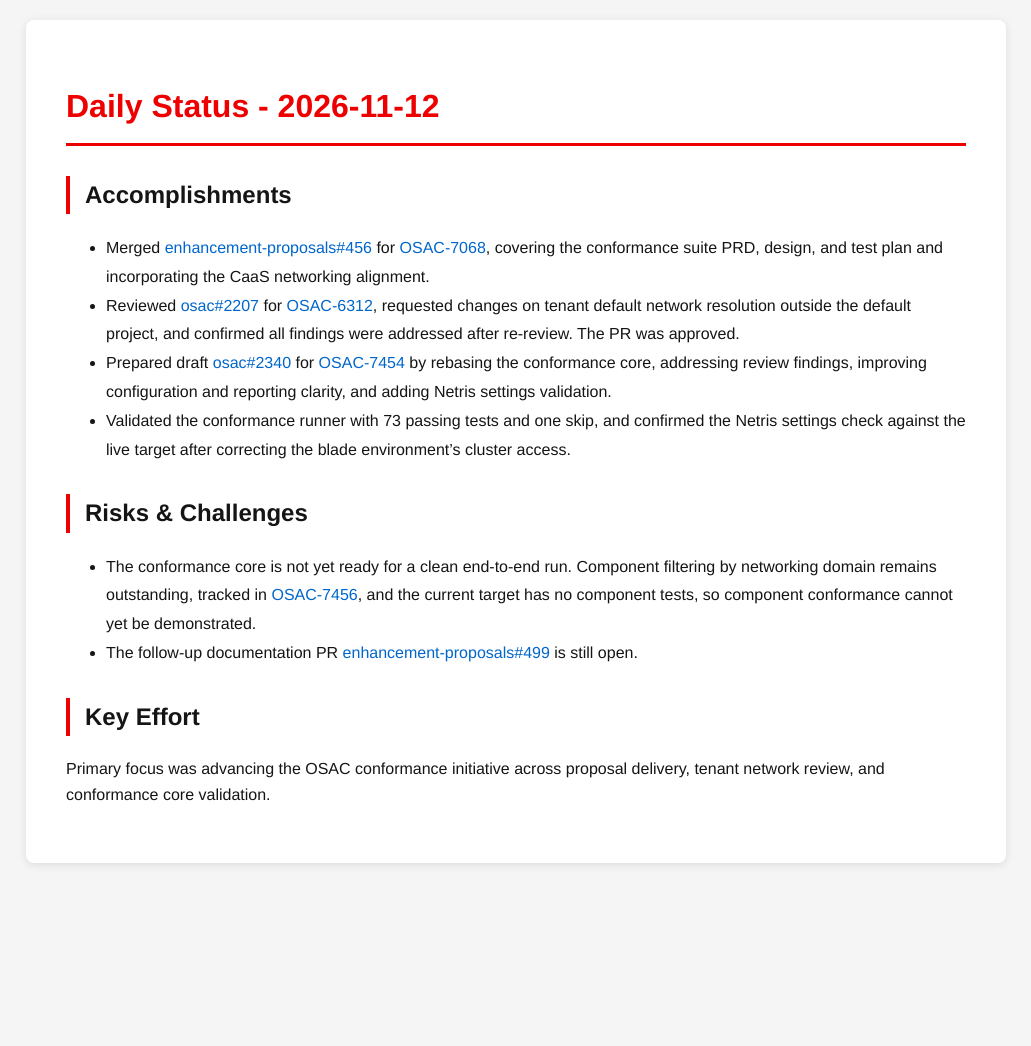
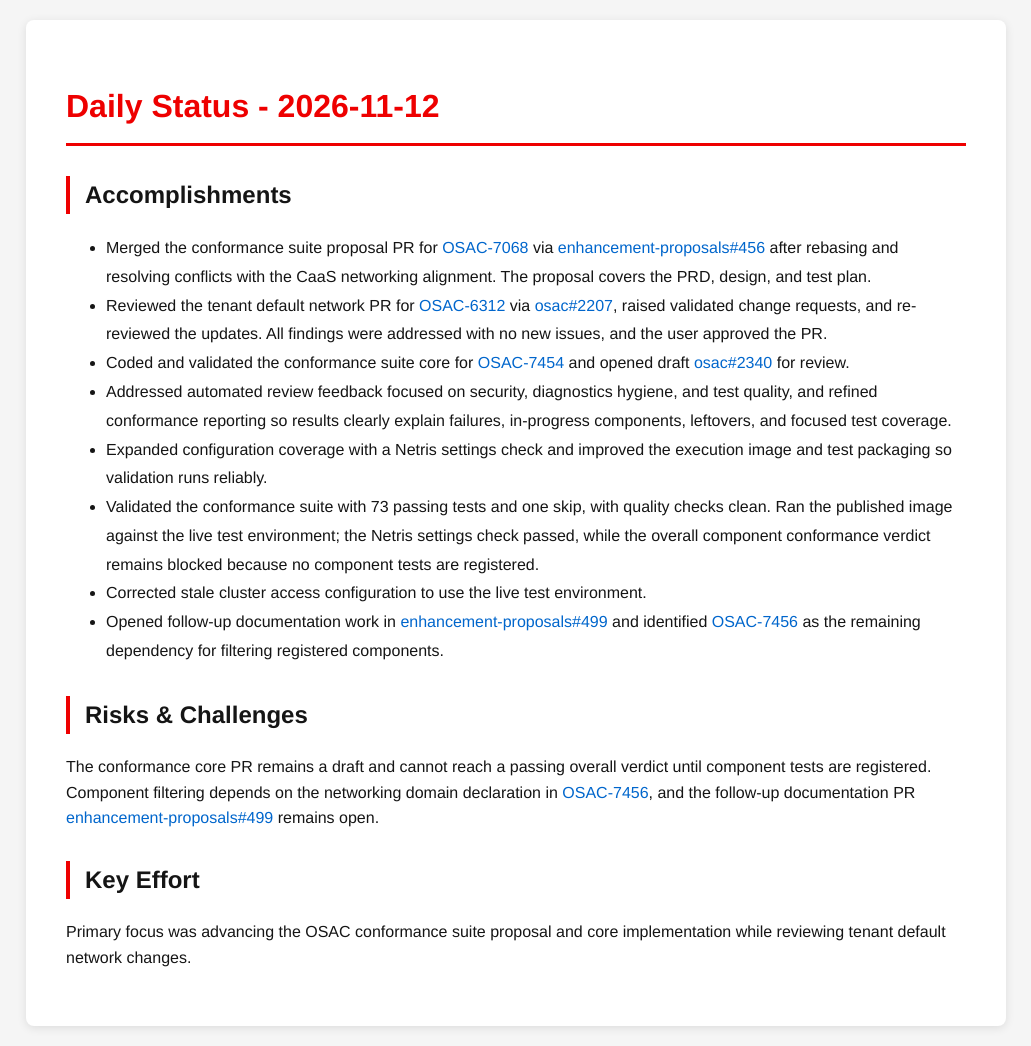
Before and after one commit to tzvatot/daily-status, a Jekyll site: the page built from 2026-11-12.md, in a window 1280 px wide. Shown: the whole page, without its empty margins (124-1155 px from the left). Built offline with Jekyll 4.4.1, drawn with Linux system fonts in a browser that asks for light colours; before the commit the page ends 900 px from its top, so only the background shows below that.

Commit message:
Daily status update - 2026-11-12

```diff
--- a/2026-11-12.md
+++ b/2026-11-12.md
@@ -7,14 +7,17 @@
 # Daily Status - 2026-11-12
 
 ## Accomplishments
-- Merged [enhancement-proposals#456](https://github.com/osac-project/enhancement-proposals/pull/456) for [OSAC-7068](https://redhat.atlassian.net/browse/OSAC-7068), covering the conformance suite PRD, design, and test plan and incorporating the CaaS networking alignment.
-- Reviewed [osac#2207](https://github.com/osac-project/osac/pull/2207) for [OSAC-6312](https://redhat.atlassian.net/browse/OSAC-6312), requested changes on tenant default network resolution outside the default project, and confirmed all findings were addressed after re-review. The PR was approved.
-- Prepared draft [osac#2340](https://github.com/osac-project/osac/pull/2340) for [OSAC-7454](https://redhat.atlassian.net/browse/OSAC-7454) by rebasing the conformance core, addressing review findings, improving configuration and reporting clarity, and adding Netris settings validation.
-- Validated the conformance runner with 73 passing tests and one skip, and confirmed the Netris settings check against the live target after correcting the blade environment's cluster access.
+- Merged the conformance suite proposal PR for [OSAC-7068](https://redhat.atlassian.net/browse/OSAC-7068) via [enhancement-proposals#456](https://github.com/osac-project/enhancement-proposals/pull/456) after rebasing and resolving conflicts with the CaaS networking alignment. The proposal covers the PRD, design, and test plan.
+- Reviewed the tenant default network PR for [OSAC-6312](https://redhat.atlassian.net/browse/OSAC-6312) via [osac#2207](https://github.com/osac-project/osac/pull/2207), raised validated change requests, and re-reviewed the updates. All findings were addressed with no new issues, and the user approved the PR.
+- Coded and validated the conformance suite core for [OSAC-7454](https://redhat.atlassian.net/browse/OSAC-7454) and opened draft [osac#2340](https://github.com/osac-project/osac/pull/2340) for review.
+- Addressed automated review feedback focused on security, diagnostics hygiene, and test quality, and refined conformance reporting so results clearly explain failures, in-progress components, leftovers, and focused test coverage.
+- Expanded configuration coverage with a Netris settings check and improved the execution image and test packaging so validation runs reliably.
+- Validated the conformance suite with 73 passing tests and one skip, with quality checks clean. Ran the published image against the live test environment; the Netris settings check passed, while the overall component conformance verdict remains blocked because no component tests are registered.
+- Corrected stale cluster access configuration to use the live test environment.
+- Opened follow-up documentation work in [enhancement-proposals#499](https://github.com/osac-project/enhancement-proposals/pull/499) and identified [OSAC-7456](https://redhat.atlassian.net/browse/OSAC-7456) as the remaining dependency for filtering registered components.
 
 ## Risks & Challenges
-- The conformance core is not yet ready for a clean end-to-end run. Component filtering by networking domain remains outstanding, tracked in [OSAC-7456](https://redhat.atlassian.net/browse/OSAC-7456), and the current target has no component tests, so component conformance cannot yet be demonstrated.
-- The follow-up documentation PR [enhancement-proposals#499](https://github.com/osac-project/enhancement-proposals/pull/499) is still open.
+The conformance core PR remains a draft and cannot reach a passing overall verdict until component tests are registered. Component filtering depends on the networking domain declaration in [OSAC-7456](https://redhat.atlassian.net/browse/OSAC-7456), and the follow-up documentation PR [enhancement-proposals#499](https://github.com/osac-project/enhancement-proposals/pull/499) remains open.
 
 ## Key Effort
-Primary focus was advancing the OSAC conformance initiative across proposal delivery, tenant network review, and conformance core validation.
+Primary focus was advancing the OSAC conformance suite proposal and core implementation while reviewing tenant default network changes.
```
